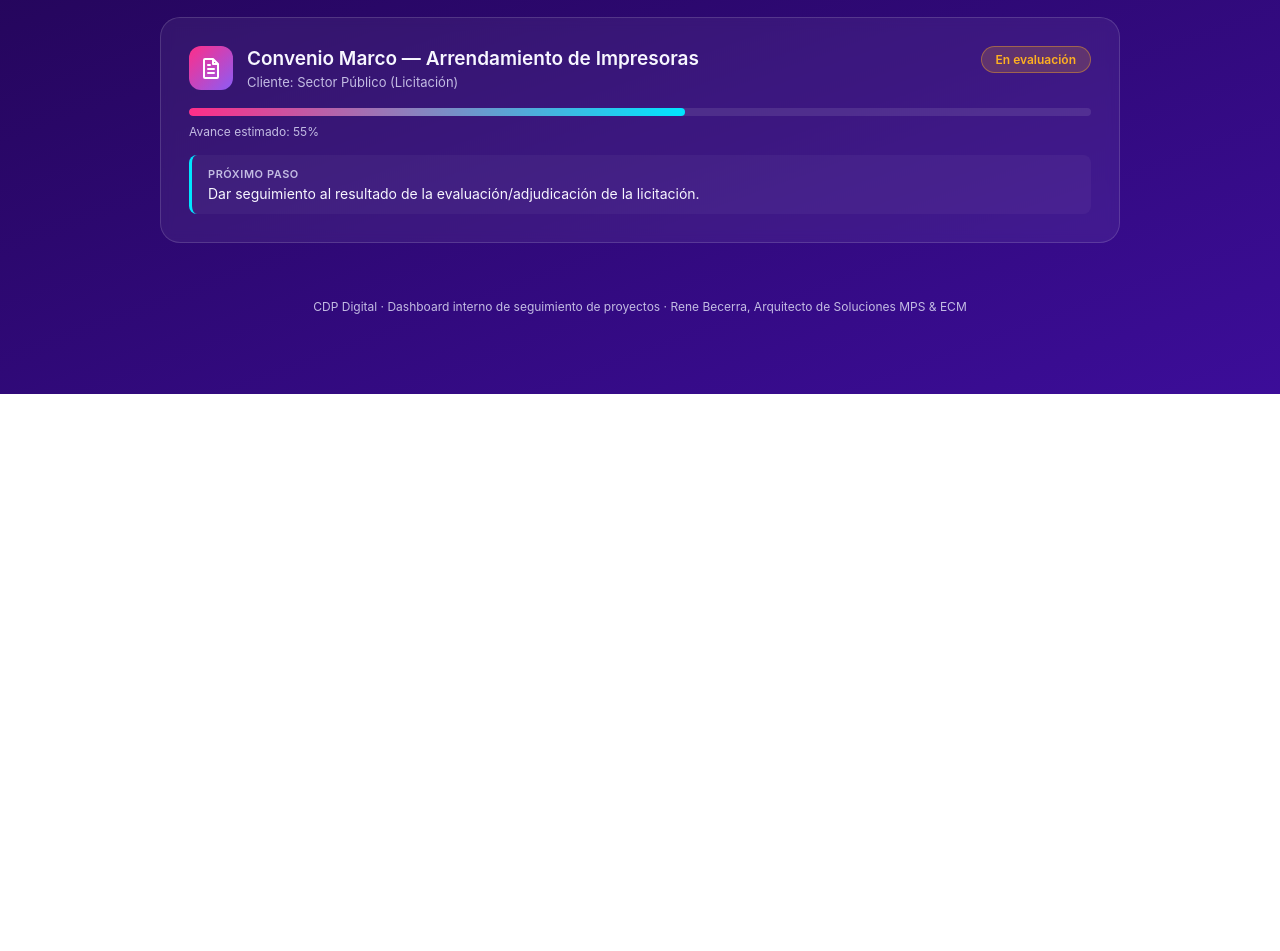
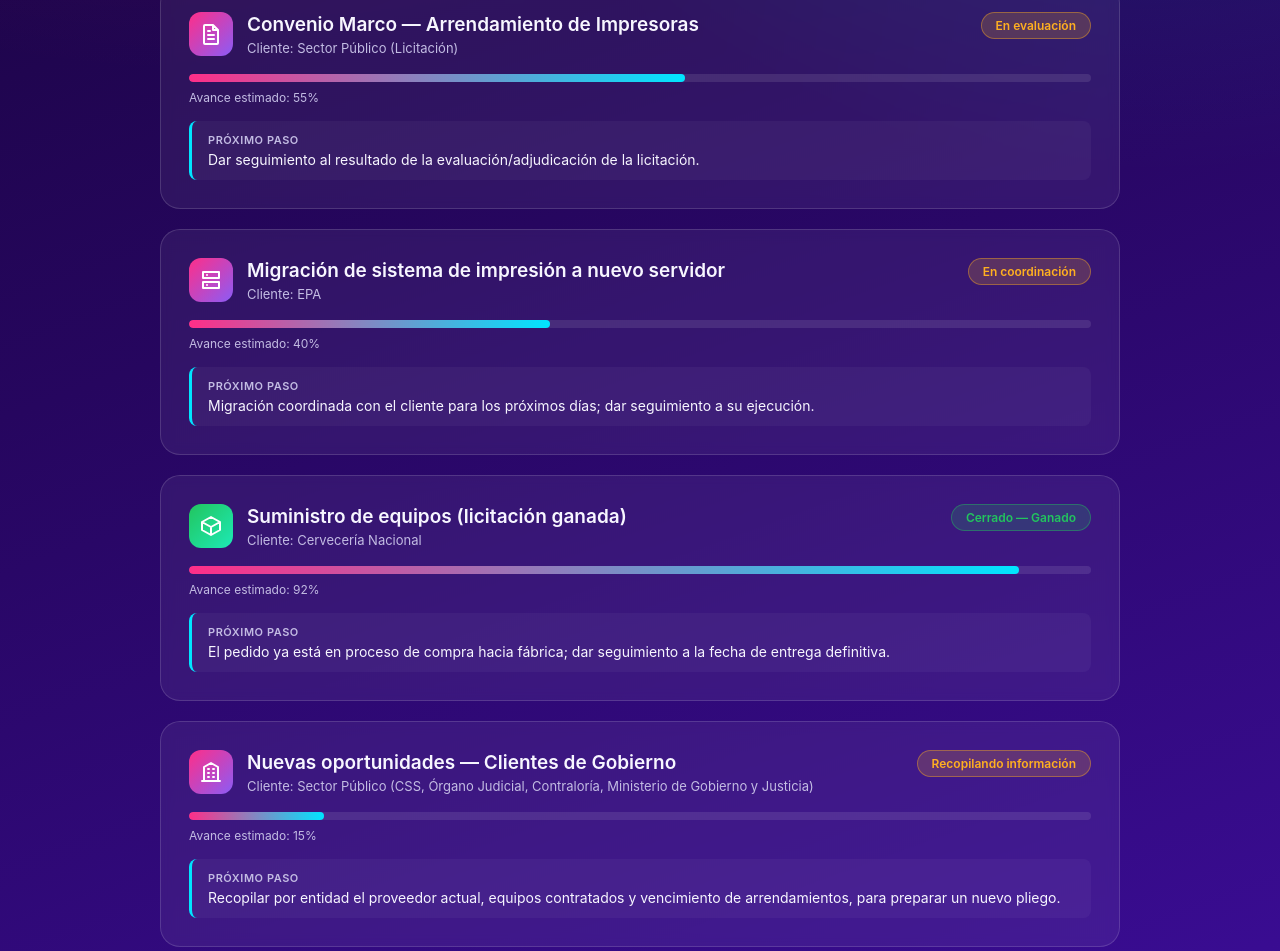
Before and after one commit to reneangel2230-tech/cdp-digital-dashboard, a plain HTML site: page index.html in a window 1280 px wide. Shown: the part 980-1931 px from the top of the page. Before the commit the page ends 1374 px from the top, so only its background shows below. Drawn offline with Linux system fonts and the light colour scheme.

Commit message:
Actualizacion automatica del dashboard - 2026-07-16

```diff
--- a/index.html
+++ b/index.html
@@ -93,6 +93,7 @@
     background:linear-gradient(135deg,var(--magenta),var(--purple));
   }
   .icon-badge.teal{background:linear-gradient(135deg,var(--teal),var(--cyan));}
+  .icon-badge.green{background:linear-gradient(135deg,#22c55e,var(--teal));}
   .icon-badge svg{width:24px; height:24px; stroke:#ffffff; fill:none; stroke-width:2;}
   .card-title{font-size:19px; font-weight:600; margin-bottom:4px;}
   .card-client{font-size:13px; color:var(--text-2);}
@@ -105,6 +106,7 @@
   }
   .badge.progress{background:rgba(255,176,32,0.18); color:var(--amber); border:1px solid rgba(255,176,32,0.4);}
   .badge.active{background:rgba(29,233,182,0.18); color:var(--teal); border:1px solid rgba(29,233,182,0.4);}
+  .badge.won{background:rgba(34,197,94,0.18); color:#22c55e; border:1px solid rgba(34,197,94,0.4);}
   .bar-track{
     width:100%;
     height:8px;
@@ -154,21 +156,21 @@
       <div>
         <span class="eyebrow">CDP Digital</span>
         <h1>Proyectos y estado</h1>
-        <p class="subtitle">Resumen ejecutivo de oportunidades en curso — actualizado el 14 de julio de 2026</p>
+        <p class="subtitle">Resumen ejecutivo de oportunidades en curso — actualizado el 16 de julio de 2026</p>
       </div>
     </header>
 
     <div class="metrics">
       <div class="metric">
-        <div class="num">3</div>
+        <div class="num">6</div>
         <div class="label">Proyectos activos</div>
       </div>
       <div class="metric">
-        <div class="num">2</div>
+        <div class="num">4</div>
         <div class="label">En proceso de cotización</div>
       </div>
       <div class="metric">
-        <div class="num">3</div>
+        <div class="num">6</div>
         <div class="label">Clientes involucrados</div>
       </div>
     </div>
@@ -187,13 +189,13 @@
               <div class="card-client">Cliente: Tzanetatos</div>
             </div>
           </div>
-          <span class="badge progress">Cotización recibida</span>
+          <span class="badge progress">Cotización en proceso</span>
         </div>
-        <div class="bar-track"><div class="bar-fill" style="width:60%"></div></div>
-        <div class="bar-label">Avance estimado: 60%</div>
+        <div class="bar-track"><div class="bar-fill" style="width:55%"></div></div>
+        <div class="bar-label">Avance estimado: 55%</div>
         <div class="next-step">
           <strong>Próximo paso</strong>
-          Cotización de Grupo GAV recibida (nube y on-premise, 36 y 48 meses). Consolidar propuesta y enviarla a Cinthia Caballero para avanzar a comercial.
+          Revisar la cotización recibida del proveedor (opciones nube y on-premise) y consolidar la propuesta para pasar a comercial.
         </div>
       </div>
 
@@ -208,13 +210,13 @@
               <div class="card-client">Cliente: Super Baru</div>
             </div>
           </div>
-          <span class="badge active">Propuesta en revisión</span>
+          <span class="badge active">Cotización elaborada</span>
         </div>
         <div class="bar-track"><div class="bar-fill" style="width:60%"></div></div>
         <div class="bar-label">Avance estimado: 60%</div>
         <div class="next-step">
           <strong>Próximo paso</strong>
-          Propuesta interna elaborada (pago de contado, Licencia + Servicio Cloud) tras reunión de revisión de políticas y funcionalidades. Enviar propuesta actualizada con brochure al cliente.
+          Gestionar internamente el envío de la cotización y el brochure ya elaborados al cliente.
         </div>
       </div>
 
@@ -239,6 +241,69 @@
         </div>
       </div>
 
+      <div class="card">
+        <div class="card-top">
+          <div class="card-heading">
+            <div class="icon-badge">
+              <svg viewBox="0 0 24 24"><path stroke-linecap="round" stroke-linejoin="round" d="M4 4h16v6H4V4zm0 10h16v6H4v-6zM8 7h.01M8 17h.01"/></svg>
+            </div>
+            <div>
+              <div class="card-title">Migración de sistema de impresión a nuevo servidor</div>
+              <div class="card-client">Cliente: EPA</div>
+            </div>
+          </div>
+          <span class="badge progress">En coordinación</span>
+        </div>
+        <div class="bar-track"><div class="bar-fill" style="width:40%"></div></div>
+        <div class="bar-label">Avance estimado: 40%</div>
+        <div class="next-step">
+          <strong>Próximo paso</strong>
+          Migración coordinada con el cliente para los próximos días; dar seguimiento a su ejecución.
+        </div>
+      </div>
+
+      <div class="card">
+        <div class="card-top">
+          <div class="card-heading">
+            <div class="icon-badge green">
+              <svg viewBox="0 0 24 24"><path stroke-linecap="round" stroke-linejoin="round" d="M21 8l-9-5-9 5 9 5 9-5zM3 8v8l9 5 9-5V8M12 13v8"/></svg>
+            </div>
+            <div>
+              <div class="card-title">Suministro de equipos (licitación ganada)</div>
+              <div class="card-client">Cliente: Cervecería Nacional</div>
+            </div>
+          </div>
+          <span class="badge won">Cerrado — Ganado</span>
+        </div>
+        <div class="bar-track"><div class="bar-fill" style="width:92%"></div></div>
+        <div class="bar-label">Avance estimado: 92%</div>
+        <div class="next-step">
+          <strong>Próximo paso</strong>
+          El pedido ya está en proceso de compra hacia fábrica; dar seguimiento a la fecha de entrega definitiva.
+        </div>
+      </div>
+
+      <div class="card">
+        <div class="card-top">
+          <div class="card-heading">
+            <div class="icon-badge">
+              <svg viewBox="0 0 24 24"><path stroke-linecap="round" stroke-linejoin="round" d="M3 21h18M5 21V7l7-4 7 4v14M9 9h1m4 0h1m-6 4h1m4 0h1m-6 4h1m4 0h1"/></svg>
+            </div>
+            <div>
+              <div class="card-title">Nuevas oportunidades — Clientes de Gobierno</div>
+              <div class="card-client">Cliente: Sector Público (CSS, Órgano Judicial, Contraloría, Ministerio de Gobierno y Justicia)</div>
+            </div>
+          </div>
+          <span class="badge progress">Recopilando información</span>
+        </div>
+        <div class="bar-track"><div class="bar-fill" style="width:15%"></div></div>
+        <div class="bar-label">Avance estimado: 15%</div>
+        <div class="next-step">
+          <strong>Próximo paso</strong>
+          Recopilar por entidad el proveedor actual, equipos contratados y vencimiento de arrendamientos, para preparar un nuevo pliego.
+        </div>
+      </div>
+
     </div>
 
     <footer>CDP Digital · Dashboard interno de seguimiento de proyectos · Rene Becerra, Arquitecto de Soluciones MPS & ECM</footer>
```
